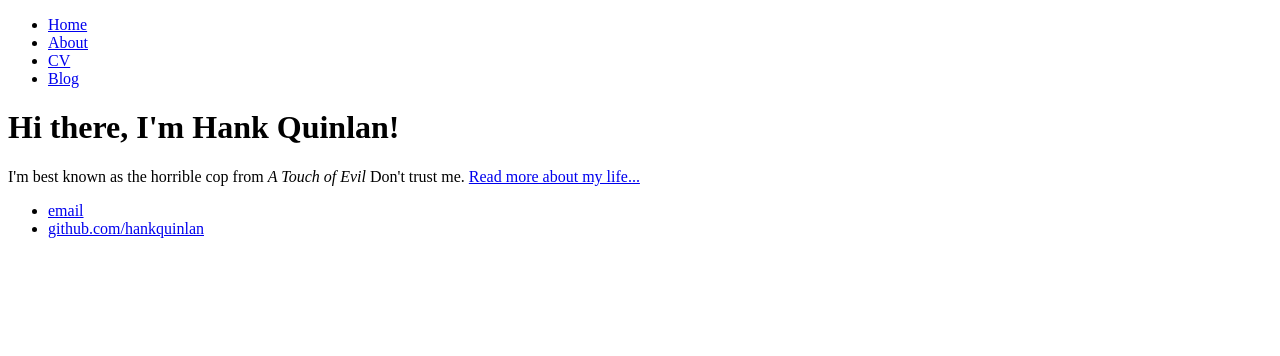
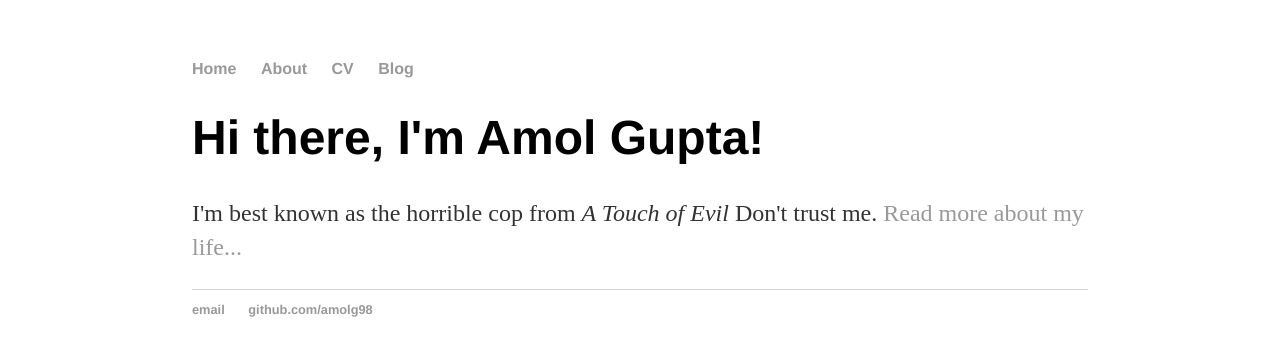
Before and after one commit to KBhanup/amolg98.github.io, a plain HTML site: page index.html in a window 1280 px wide. Drawn offline with Linux system fonts and the light colour scheme.

Commit message:
linked css to index.html

```diff
--- a/css/main.css
+++ b/css/main.css
@@ -4,7 +4,7 @@ body {
 }
 nav ul, footer ul {
     font-family:'Helvetica', 'Arial', 'Sans-Serif', serif;
-    padding: 0;
+    padding: 0px;
     list-style: none;
     font-weight: bold;
 }
--- a/index.html
+++ b/index.html
@@ -3,6 +3,8 @@
 <head>
     <meta charset="UTF-8">
     <title>Profile</title>
+    <!-- link to stylesheet -->
+    <link rel="stylesheet" type="text/css" href="/css/main.css">
 </head>
 <body>
     <nav>
@@ -13,17 +15,17 @@
             <li><a href = "/blog">Blog</a></li>
         </ul>
     </nav>
-    <div class = "container"></div>
+    <div class = "container">
     <div class = "blurb">
-        <h1>Hi there, I'm Hank Quinlan!</h1>
+        <h1>Hi there, I'm Amol Gupta!</h1>
         <p>I'm best known as the horrible cop from <em>A Touch of Evil</em> Don't trust me. <a href="/about">Read more about my life...</a></p>
     </div><!-- blurb -->
     </div><!-- container -->
 
     <footer>
         <ul>
-            <li><a href="mailto:hankquinlanhub@gmail.com">email</a></li>
-            <li><a href="https://github.com/hankquinlan">github.com/hankquinlan</a></li>
+            <li><a href="mailto:amol.g98@gmail.com">email</a></li>
+            <li><a href="https://github.com/amolg98">github.com/amolg98</a></li>
         </ul>
     </footer>
 </body>
```
